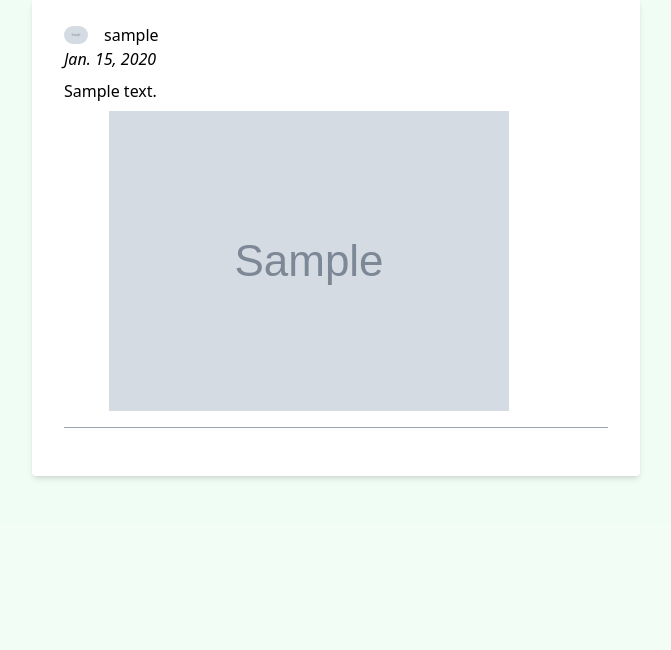
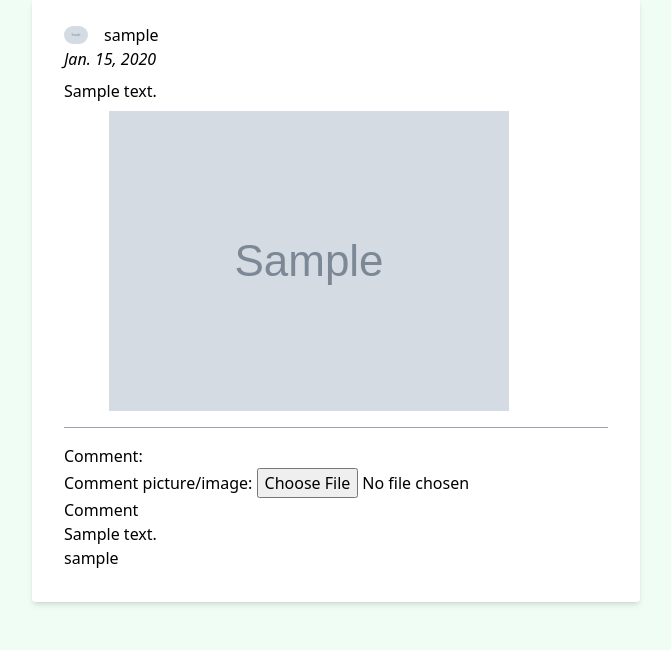
Before and after one commit to codinSamueldev/my, a Django app: page / in a window 1280 px wide. Shown: the part 641-1291 px from the top of the page, without its empty margins (304-975 px from the left). Before the commit the page ends 1121 px from the top, so only its background shows below. Run offline with Django 5.2, Linux system fonts and the light colour scheme; a user stored in the database is signed in; tables that the repository leaves empty hold one stand-in row (values such as "Sample post"); grey boxes marked "Sample" are stand-in pictures; some libraries are stand-ins or nearby versions.

Commit message:
new: add comments component and its logic to handle them

```diff
--- a/my/views.py
+++ b/my/views.py
@@ -1,5 +1,6 @@
-from django.shortcuts import render
+from django.shortcuts import render, redirect
 from django.views.generic.edit import FormView
+from django.http import HttpResponse
 
 from posts.forms import PostForm, PostCommentsForm
 from posts.models import PostModel, PostCommentsModel
@@ -11,22 +12,45 @@
 
 
     def get(self, request):
-        posts = PostModel.objects.all()
+        posts = PostModel.objects.all().prefetch_related('postcommentsmodel_set')
+        comments = PostCommentsModel.objects.all()
 
-        form = PostForm()
-        return render(request, self.template_name, {"posts": posts, "form": form})
+        comment_form = PostCommentsForm()
+        post_form = PostForm()
+
+        return render(request, self.template_name, {'posts': posts, 'form': post_form, 'comments': comments, 'comment_form': comment_form})
 
 
-    def form_valid(self, form):
-        post = form.save(commit=False)
-        post.posted_by = self.request.user # Associate the post with the current user.
-        post.save()
+    def post(self, request, *args, **kwargs):
+        comment_form = PostCommentsForm(request.POST, request.FILES)
+        post_form = PostForm(request.POST, request.FILES)
 
-        return super().form_valid(form)
+        if 'post' in request.POST:
+            if post_form.is_valid():
+                post = post_form.save(commit=False)
+                post.posted_by = self.request.user # Associate the post with the current user.
+                post.save()
+                return redirect("home")
 
-"""
-class PostCommentsView(FormView):
-    template_name = "index.html"
-    form_class = PostCommentsForm
-    success_url = "/"
-"""
+        if 'submit_comment' in request.POST:
+            post_id = request.POST.get("post")
+
+            print(f"\n  {post_id}  \n")
+
+            if post_id:
+                commented_post = PostModel.objects.get(id=post_id)
+            else:
+                return HttpResponse("Aqui no hay ningun post_id pelao")
+
+            if comment_form.is_valid():
+                comment = comment_form.save(commit=False)
+                comment.commented_by = request.user
+                comment.post = commented_post
+                comment.save()
+                return redirect("home")
+
+
+        posts = PostModel.objects.all().prefetch_related('postcommentsmodel_set')
+        comments = PostCommentsModel.objects.all()
+
+        return render(request, self.template_name, {'posts': posts, 'form': post_form, 'comments': comments, 'comment_form': comment_form})
--- /dev/null
+++ b/templates/partials/comment_form.html
@@ -0,0 +1,12 @@
+{% if user.is_authenticated %}
+
+    <form action="." enctype="multipart/form-data" method="post">
+
+        {% csrf_token %}
+        {{ comment_form.as_p }}
+        <input type="hidden" name="post" value="{{ p.id }}">
+        <button type="submit" name="submit_comment">Comment</button>
+
+    </form>
+
+{% endif %}
--- /dev/null
+++ b/templates/partials/comments.html
@@ -0,0 +1,8 @@
+{% for c in p.postcommentsmodel_set.all %}
+    <div>
+        <p>{{ c.comment }}</p>
+        <p>{{ c.commented_by }}</p>
+    </div>
+    {% empty %}
+        <p>If you are logged in, be the first to leave a comment</p>
+{% endfor %}
--- a/templates/partials/post_form.html
+++ b/templates/partials/post_form.html
@@ -14,7 +14,7 @@
             {% endfor %}
         </section>
 
-        <button type="submit" class="mt-4 group relative inline-block focus:outline-none focus:ring">
+        <button type="submit" name="post" class="mt-4 group relative inline-block focus:outline-none focus:ring">
             <span
             class="absolute inset-0 translate-x-0 translate-y-0 bg-green-300 transition-transform group-hover:translate-x-1.5 group-hover:translate-y-1.5">
             </span>
--- a/templates/partials/posts.html
+++ b/templates/partials/posts.html
@@ -34,6 +34,10 @@
                 <span class="h-px flex-1 bg-gray-400"></span>
             </span>
 
+            {% include 'partials/comment_form.html' %}
+
+            {% include 'partials/comments.html' %}
+
         </section>
     {% endfor %}
 </section>
```
